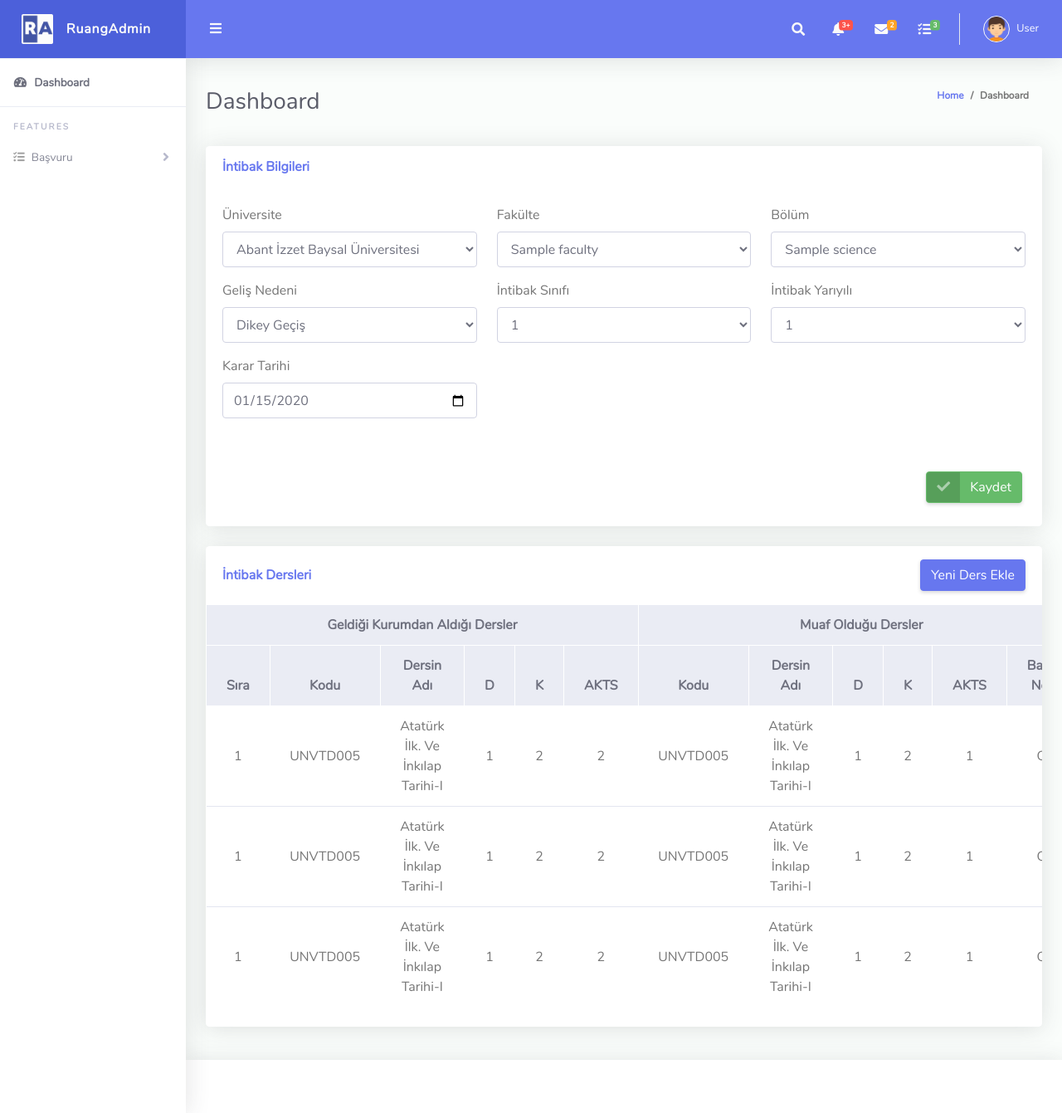
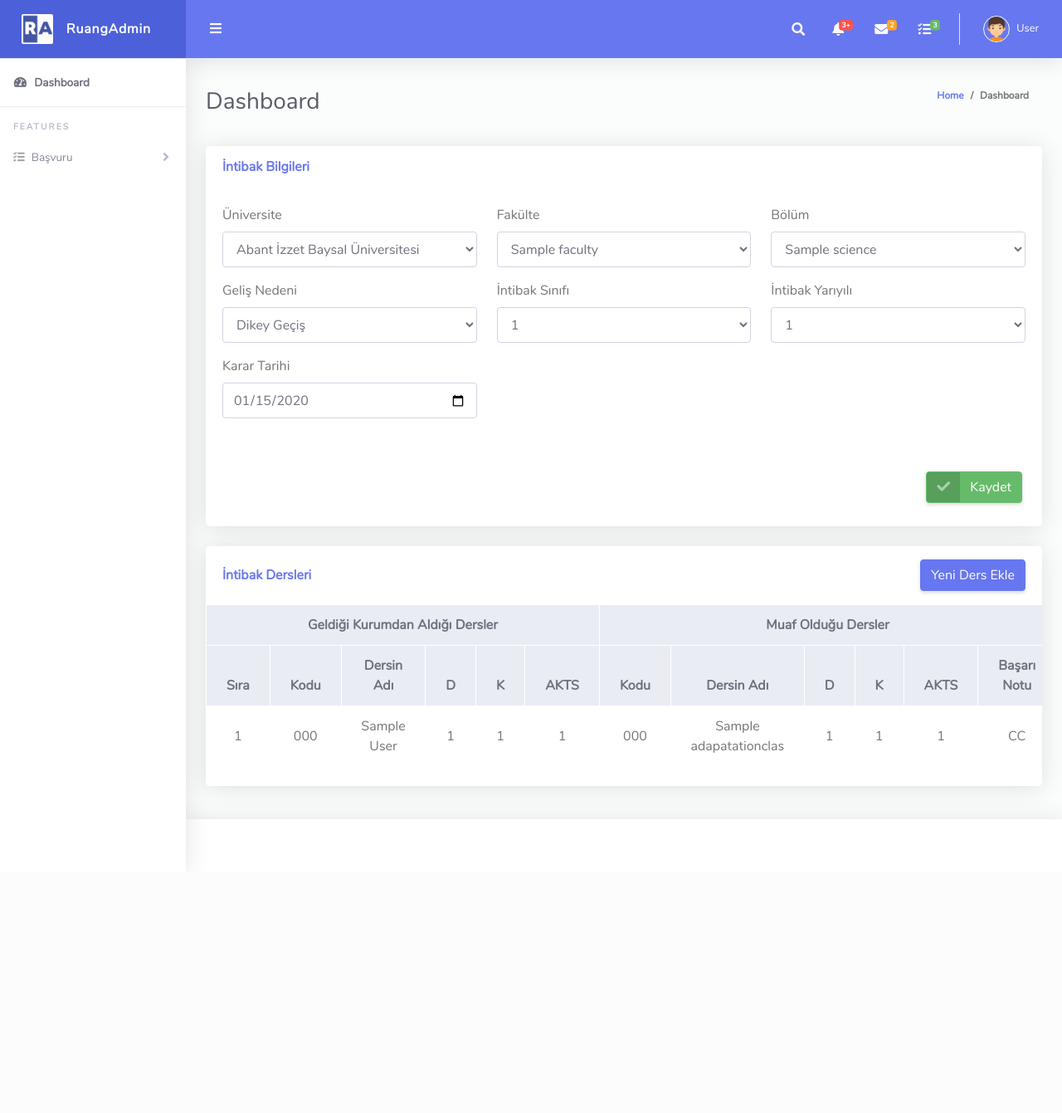
Before and after one commit to ZekDaniels/AdaptationApp, a Django app: page /intibak/1 in a window 1280 px wide. Shown: the whole page at 83% size. After the commit the page ends 987 px from the top, so only its background shows below. Run offline with Django 3.2, Linux system fonts and the light colour scheme; a user stored in the database is signed in; data comes from the database, SQL or seed files in the repository; tables that the repository leaves empty hold one stand-in row (values such as "Sample post"); parts of the project's set-up code (start-up, migrations or seed data) failed here and were passed over; some libraries are stand-ins or nearby versions.

Commit message:
(#11) feat: table design for class relation

```diff
--- a/adaptation/admin.py
+++ b/adaptation/admin.py
@@ -5,3 +5,5 @@ admin.site.register(University)
 admin.site.register(Faculty)
 admin.site.register(Science)
 admin.site.register(Adaptation)
+admin.site.register(StudentClass)
+admin.site.register(AdapatationClass)
--- a/adaptation/models.py
+++ b/adaptation/models.py
@@ -6,6 +6,7 @@ STYLES = {
         'class': 'form-control'
     }
 }
+SEMESETER_CHOICES = (("1", "1"), ("2", "2"), ("3", "3"), ("4", "4"), ("5", "5"), ("6", "6"), ("7", "7"), ("8", "8"), )
 
 class University(models.Model):
     name = models.CharField("Üniversite", max_length=255)
@@ -56,7 +57,7 @@ class Adaptation(models.Model):
         (YO, ("Yaz Okulu")),
         (MT, ("Mühendislik Tamamlama")),
     )
-    SEMESETER_CHOICES = ((1, "1"), (2, "2"), (3, "3"), (4, "4"), (5, "5"), (6, "6"), (7, "7"), (8, "8"), )
+
     YEAR_CHOICES = ((1, "1"), (2, "2"), (3, "3"), (4, "4"), )
     university = models.ForeignKey(University, on_delete=models.DO_NOTHING, verbose_name="Üniversite")
     faculty = models.ForeignKey(Faculty, on_delete=models.DO_NOTHING, verbose_name="Fakülte")
@@ -72,3 +73,44 @@ class Adaptation(models.Model):
 
     def __str__(self):
         return f"{self.user.profile.namesurname} {self.user.username}"
+
+
+class AdapatationClass(models.Model):
+    """
+    The classes added in system,
+    """
+    class Meta:
+        verbose_name = 'İntibak Dersi'
+        verbose_name_plural = 'İntibak Dersleri'
+
+    code = models.CharField("Kodu", max_length=20)
+    class_name = models.CharField("Dersin Adı", max_length=255)
+    semester = models.CharField("Semester", max_length=1, choices= SEMESETER_CHOICES)
+    credit = models.IntegerField("Credit")
+    akts = models.IntegerField("AKTS")
+    is_active = models.BooleanField(("Aktif mi?"), default=True)
+
+    def __str__(self):
+        return self.code+" - "+self.class_name
+
+class StudentClass(models.Model):
+    """
+    The classes can take from user(student),
+    """
+    class Meta:
+        verbose_name = 'Öğrenicin Dersi'
+        verbose_name_plural = 'Öğrencinin Dersleri'
+
+    code = models.CharField("Kodu", max_length=20)
+    class_name = models.CharField("Dersin Adı", max_length=255)
+    semester = models.CharField("Semester", max_length=1, choices= SEMESETER_CHOICES)
+    credit = models.IntegerField("Credit")
+    akts = models.IntegerField("AKTS")
+    created_at = models.DateTimeField(auto_now_add=True, null=True)
+    updated_at = models.DateTimeField(auto_now=True, null=True)
+    user = models.ForeignKey(User, on_delete=models.CASCADE, related_name=("student_class"), verbose_name="Öğrenci", default=1)
+    adaptation_class = models.ForeignKey(AdapatationClass, on_delete=models.CASCADE, related_name=("student_classes"), verbose_name="İntibak Dersi",default=1)
+
+
+    def __str__(self):
+        return self.code+" - "+self.class_name
--- a/adaptation/views.py
+++ b/adaptation/views.py
@@ -2,7 +2,7 @@ from django.contrib.auth.mixins import LoginRequiredMixin
 from django.shortcuts import get_object_or_404, redirect, render
 from django.views.generic.base import View
 from adaptation.forms import AdaptationUpdateForm, ProtoAdaptionForm
-from adaptation.models import Adaptation
+from adaptation.models import AdapatationClass, Adaptation
 
 class AdaptationCreateView(LoginRequiredMixin, View):
     def get(self, request, *args, **kwargs):
@@ -19,8 +19,11 @@ class AdaptationManageView(LoginRequiredMixin, View):
              return redirect('adaptation:adaptation_create')
         adaptation = get_object_or_404(Adaptation, pk=id)
         adaptation_create_form = AdaptationUpdateForm(instance=adaptation)
+        adaptation_classes = AdapatationClass.objects.order_by("id")
+
         context = {
             'adaptation_create_form': adaptation_create_form,
-            'adaptation':adaptation
+            'adaptation':adaptation,
+            'adaptation_classes':adaptation_classes,
             }
         return render(request, 'adaptation/adaptation_manage.html', context)
--- a/templates/adaptation/adaptation_manage.html
+++ b/templates/adaptation/adaptation_manage.html
@@ -51,9 +51,11 @@
                 <table class="table align-items-center table-flush">
                     <thead class="thead-light">
                         <tr class="text-center">
-                            <th class="border border-white" colspan="6" scope="colgroup">Geldiği Kurumdan Aldığı Dersler</th>
+                            <th class="border border-white" colspan="6" scope="colgroup">Geldiği Kurumdan Aldığı Dersler
+                            </th>
                             <th class="border border-white" colspan="6" scope="colgroup">Muaf Olduğu Dersler</th>
                         </tr>
+
                         <tr class="text-center">
                             <th class="border border-white">Sıra</th>
                             <th class="border border-white">Kodu</th>
@@ -71,49 +73,34 @@
                         </tr>
                     </thead>
                     <tbody>
+                        {% for adaptation_class in adaptation_classes %}
+
+                        {% for student_class in adaptation_class.student_classes.all|dictsort:"created_at"  %}
                         <tr class="text-center">
-                            <td class="align-middle">1</td>
-                            <td class="align-middle">UNVTD005</td>
-                            <td class="align-middle">Atatürk İlk. Ve İnkılap Tarihi-I</td>
-                            <td class="align-middle">1</td>
-                            <td class="align-middle">2</td>
-                            <td class="align-middle">2</td>
-                            <td class="align-middle">UNVTD005</td>
-                            <td class="align-middle">Atatürk İlk. Ve İnkılap Tarihi-I</td>
-                            <td class="align-middle">1</td>
-                            <td class="align-middle">2</td>
-                            <td class="align-middle">1</td>
-                            <td class="align-middle">CC</td>
+                            <div class="student-class">
+                                <td class="align-middle">{{ forloop.counter }}</td>
+                                <td class="align-middle">{{student_class.code}}</td>
+                                <td class="align-middle">{{student_class.class_name}}</td>
+                                <td class="align-middle">{{student_class.semester}}</td>
+                                <td class="align-middle">{{student_class.credit}}</td>
+                                <td class="align-middle">{{student_class.akts}}</td>
+                            </div>
+                            {% if forloop.first %}
+                            <div class="adaptation-class">
+                                <td rowspan="2" class="align-middle">{{adaptation_class.code}}</td>
+                                <td rowspan="2" class="align-middle">{{adaptation_class.class_name}}</td>
+                                <td rowspan="2" class="align-middle">{{adaptation_class.semester}}</td>
+                                <td rowspan="2" class="align-middle">{{adaptation_class.credit}}</td>
+                                <td rowspan="2" class="align-middle">{{adaptation_class.akts}}</td>
+                                <td rowspan="2" class="align-middle">CC</td>
+                            </div>
+                            {% endif %}
+
                         </tr>
-                        <tr class="text-center">
-                            <td class="align-middle">1</td>
-                            <td class="align-middle">UNVTD005</td>
-                            <td class="align-middle">Atatürk İlk. Ve İnkılap Tarihi-I</td>
-                            <td class="align-middle">1</td>
-                            <td class="align-middle">2</td>
-                            <td class="align-middle">2</td>
-                            <td class="align-middle">UNVTD005</td>
-                            <td class="align-middle">Atatürk İlk. Ve İnkılap Tarihi-I</td>
-                            <td class="align-middle">1</td>
-                            <td class="align-middle">2</td>
-                            <td class="align-middle">1</td>
-                            <td class="align-middle">CC</td>
-                        </tr>
-                        <tr class="text-center">
-                            <td class="align-middle">1</td>
-                            <td class="align-middle">UNVTD005</td>
-                            <td class="align-middle">Atatürk İlk. Ve İnkılap Tarihi-I</td>
-                            <td class="align-middle">1</td>
-                            <td class="align-middle">2</td>
-                            <td class="align-middle">2</td>
-                            <td class="align-middle">UNVTD005</td>
-                            <td class="align-middle">Atatürk İlk. Ve İnkılap Tarihi-I</td>
-                            <td class="align-middle">1</td>
-                            <td class="align-middle">2</td>
-                            <td class="align-middle">1</td>
-                            <td class="align-middle">CC</td>
-                        </tr>
+                        {% endfor %}
 
+
+                        {% endfor %}
                     </tbody>
                 </table>
             </div>
@@ -125,7 +112,11 @@
 
 {% block javascript %}
 <script>
-    adaptation_id={{adaptation.id}}
+    adaptation_id = {
+        {
+            adaptation.id
+        }
+    }
     faculty_list_api_url = new URL(window.location.href)
     faculty_list_api_url.pathname = "{% url 'adaptation:faculty_list_api' %}"
     science_list_api_url = new URL(window.location.href)
```
